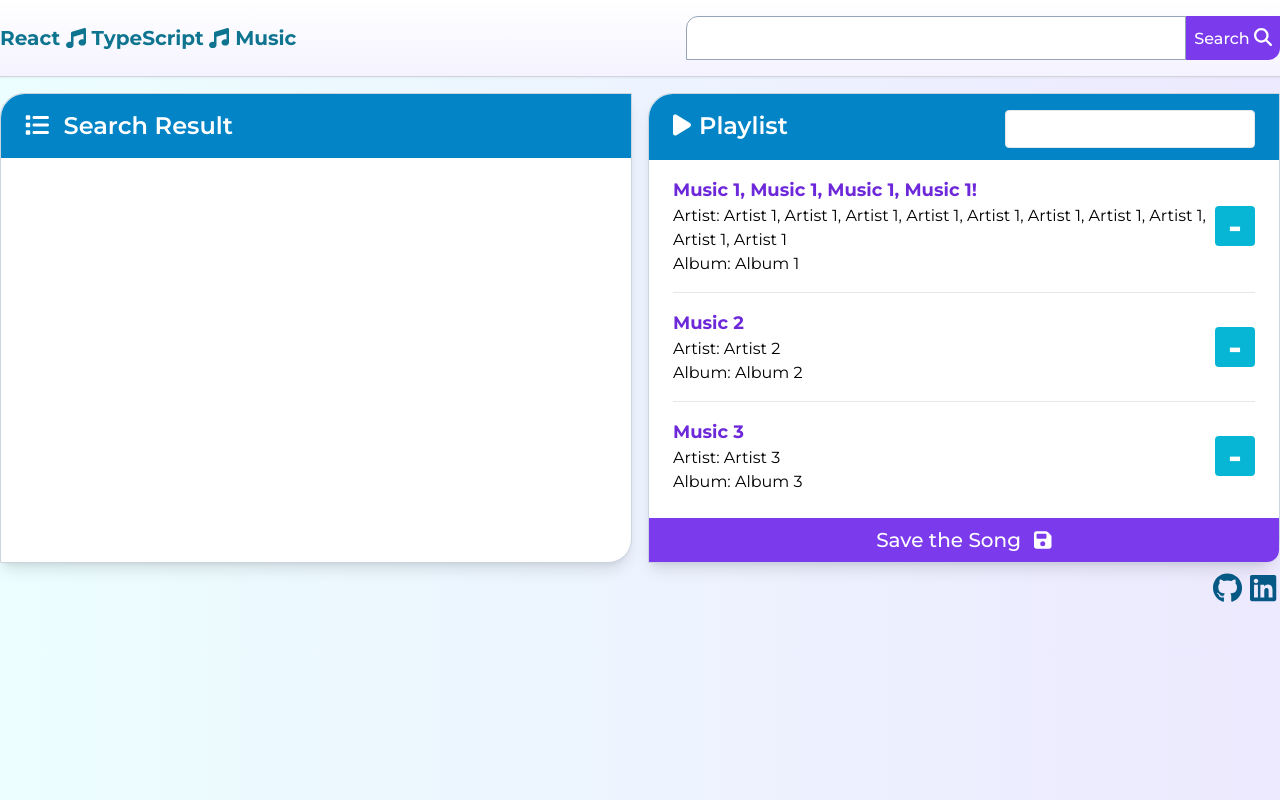
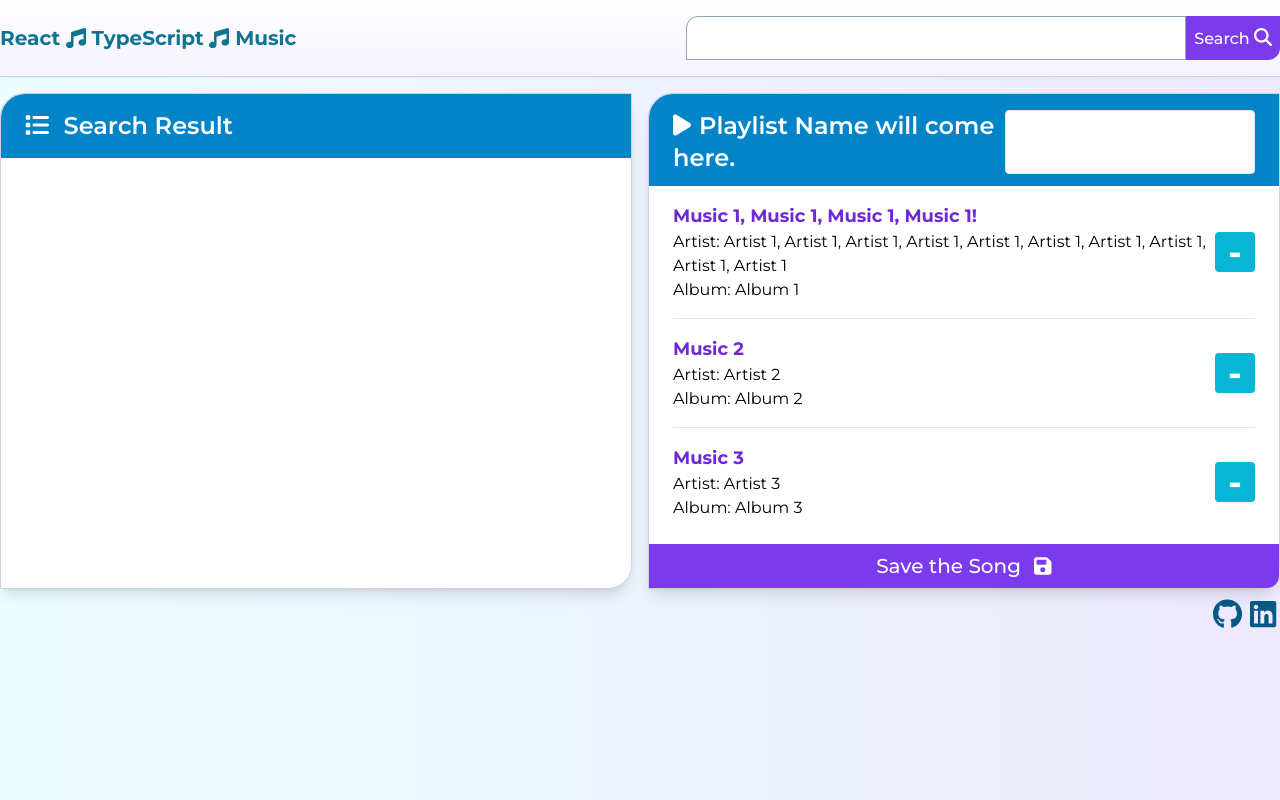
Before and after one commit to kizuyoko/react-typescript-music, a React (Vite) app: page / in a window 1280 px wide. Built offline with nearby package versions, Linux system fonts and the light colour scheme; what tailwindcss-animated would draw is missing.

Commit message:
playlistName to prepare

```diff
--- a/src/App.tsx
+++ b/src/App.tsx
@@ -8,7 +8,7 @@ import { Music } from "./util/MusicType";
 
 function App() {
   const [searchResult, setSearchResult] = useState<Music[]>([]);
-
+  const [playlistName, setPlaylistName] = useState("Playlist Name will come here.");
   const [playlistSongs, setPlaylistSongs] = useState<Music[]>(DUMMYDATA);
 
   function addTrack(track: Music) {
@@ -19,6 +19,7 @@ function App() {
       return;
     } else {
       setPlaylistSongs(newList);
+      setPlaylistName("Your Playlist: ")
     }
   }
 
@@ -51,7 +52,7 @@ function App() {
         <section className="round-half-big md:mr-0 animate-fade-left">
           <Playlist
             playlist={playlistSongs}
-
+            playlistName={playlistName}
             onAdd={addTrackP}
           />
         </section>
--- a/src/components/Playlist.tsx
+++ b/src/components/Playlist.tsx
@@ -4,7 +4,7 @@ import { Music } from "../util/MusicType";
 import { FontAwesomeIcon } from '@fortawesome/react-fontawesome';
 import '../icons';
 
-function Playlist(props: {playlist: Music[], onAdd: ()=>void}) {
+function Playlist(props: {playlist: Music[], onAdd: ()=>void, playlistName: string}) {
   const [playlistText, setPlaylistText] = useState("");
 
   function playlistSubmitHandler(event: React.FormEvent<HTMLFormElement>) {
@@ -19,7 +19,7 @@ function Playlist(props: {playlist: Music[], onAdd: ()=>void}) {
   return (
     <form onSubmit={playlistSubmitHandler}>
       <div className="flex flex-col lg:flex-row bg-sky-600  py-4 px-6 pb-3 rounded-tl-[24px]">
-        <h2 className="grow text-white text-2xl font-semibold"><FontAwesomeIcon icon="play" className="mr-2" />Playlist</h2>
+        <h2 className="grow text-white text-2xl font-semibold"><FontAwesomeIcon icon="play" className="mr-2" />{props.playlistName}</h2>
         <input
           id="playlist"
           name="playlist"
```
